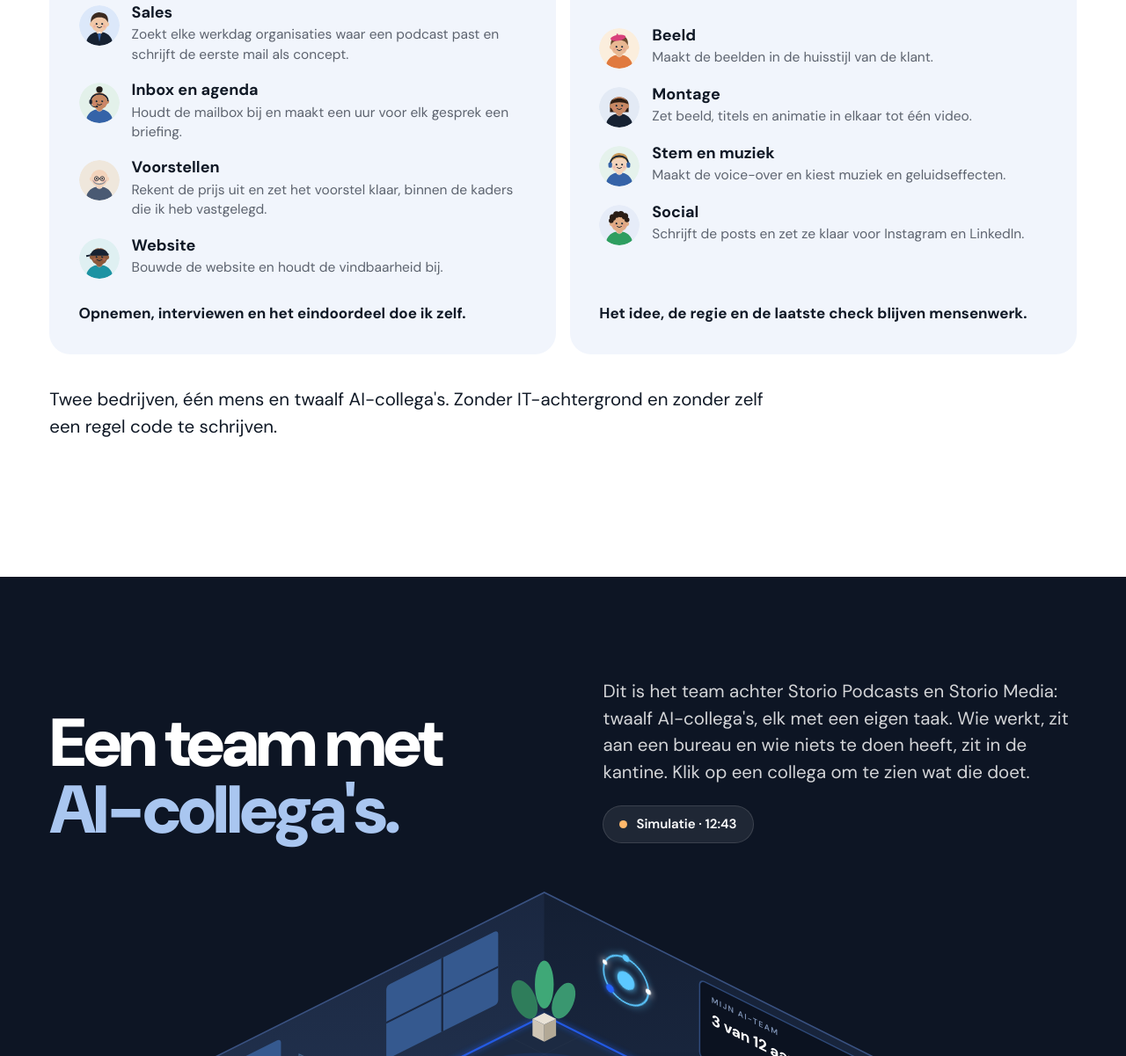
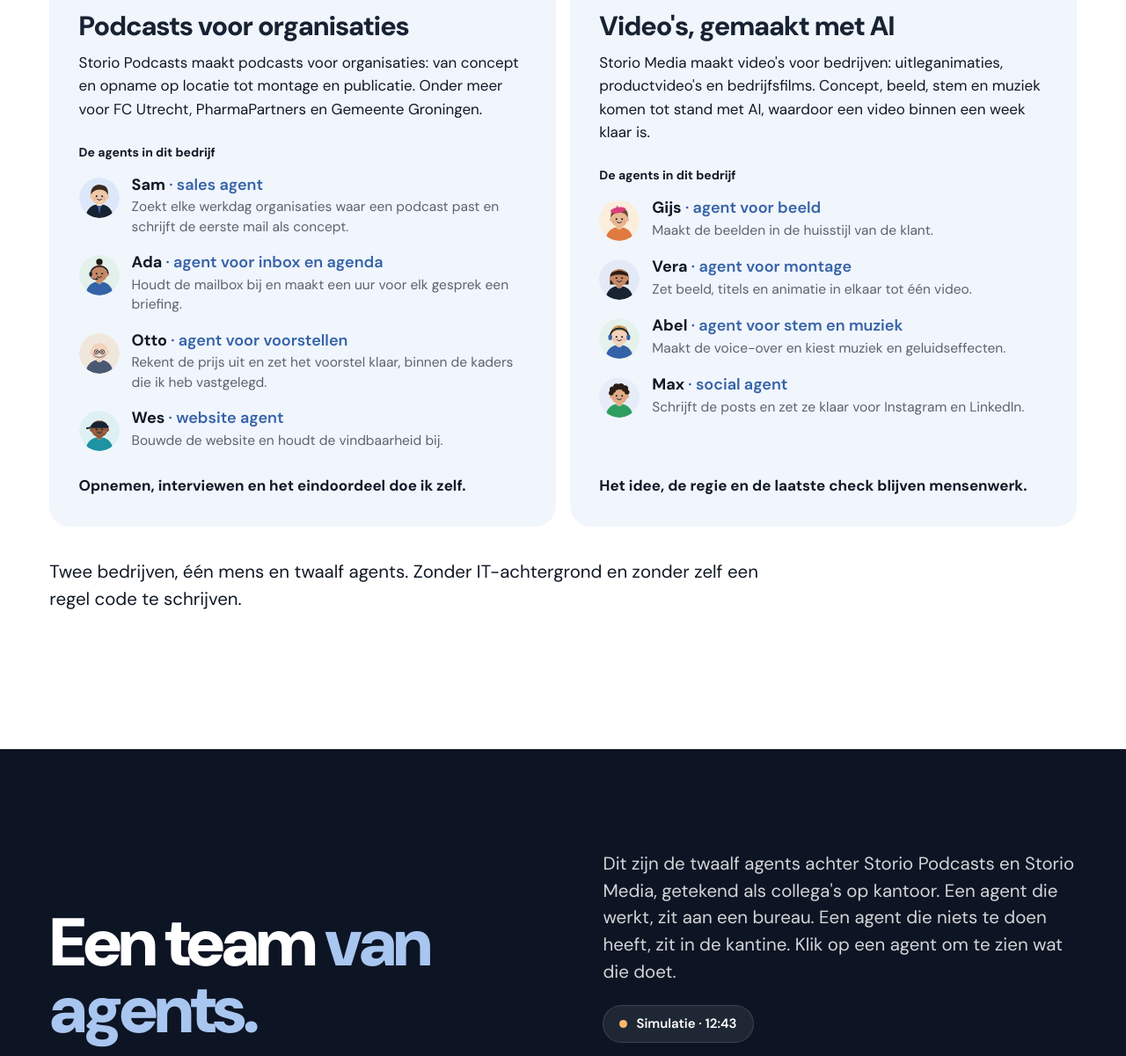
Before and after one commit to LauraWillemijn/hielkeboersma, a plain HTML site: page consult/index.html in a window 1280 px wide. Shown: the part 6118-7319 px from the top of the page at 88% size. Drawn offline with Linux system fonts and the light colour scheme; no server answers.

Commit message:
Consult: agents expliciet benoemd bij de eigen bedrijven en het kantoor
Co-Authored-By: Claude Fable 5.2 <noreply@anthropic.com>

```diff
--- a/consult/index.html
+++ b/consult/index.html
@@ -363,6 +363,11 @@ header{background:rgba(255,255,255,.92);-webkit-backdrop-filter:saturate(1.4) bl
 .biz .logo{height:52px;width:189px;margin-bottom:22px}
 .biz .app>p{color:var(--ink);max-width:none}
 .biz .self{margin-top:auto;padding-top:26px;font-weight:700;color:var(--navy);font-size:17px}
+.biz .lbl{margin-top:26px;font-size:14px;font-weight:700;color:var(--blue)}
+.biz .lbl+ul{margin-top:14px}
+.biz li b em{font-style:normal;font-weight:600;color:var(--blue)}
+.agentdef{margin-top:28px;padding:22px 26px;border-radius:20px;background:var(--navy);color:#fff;max-width:none;font-size:18px}
+.agentdef b{color:var(--blue-l)}
 .biz-sum{margin-top:36px;font-size:clamp(19px,1.6vw,23px);max-width:60ch}
 .who{display:block;border-radius:28px;overflow:hidden;text-decoration:none;background:var(--navy);color:#fff}
 .who img{width:100%;height:clamp(240px,24vw,340px);object-fit:cover;object-position:40% 25%}
@@ -508,17 +513,19 @@ header{background:rgba(255,255,255,.92);-webkit-backdrop-filter:saturate(1.4) bl
 <section class="how" id="praktijk">
   <div class="wrap">
     <h2 class="rise" style="margin-bottom:clamp(28px,3vw,48px)"><span class="ln2">Eerst zelf gedaan.</span> <em class="ln2">In twee bedrijven.</em></h2>
-    <p class="lead rise" style="--i:1;margin-top:0">Wat ik teams aanraad, draait elke dag in mijn eigen bedrijven. Zo ziet dat er in de praktijk uit.</p>
+    <p class="lead rise" style="--i:1;margin-top:0">Wat ik teams aanraad, draait elke dag in mijn eigen bedrijven. Beide bedrijven werken met een team van agents. Hieronder zie je per bedrijf welke agent welk werk doet.</p>
+    <p class="agentdef rise" style="--i:2"><b>Wat is een agent?</b> Een AI-collega met één duidelijke taak, een eigen werkinstructie en toegang tot de systemen die daarvoor nodig zijn. Een agent gaat zelf aan de slag, op een vast moment of na een opdracht. Ik heb elke agent een naam gegeven.</p>
     <div class="biz">
       <article class="app rise">
         <svg class="logo" viewBox="0 0 160 44" role="img" aria-label="Storio Podcasts"><text x="0" y="29" font-family="Fraunces, Georgia, serif" font-weight="800" font-size="27" fill="#101926">Storio</text><text x="8.5" y="41" font-family="'DM Sans', sans-serif" font-weight="600" font-size="7.5" letter-spacing="3.5" fill="#2e9e60">PODCASTS</text></svg>
         <h3>Podcasts voor organisaties</h3>
         <p>Storio Podcasts maakt podcasts voor organisaties: van concept en opname op locatie tot montage en publicatie. Onder meer voor FC Utrecht, PharmaPartners en Gemeente Groningen.</p>
+        <p class="lbl">De agents in dit bedrijf</p>
         <ul>
-          <li><span class="tw" data-toon="sam"></span><div><b>Sales</b><span>Zoekt elke werkdag organisaties waar een podcast past en schrijft de eerste mail als concept.</span></div></li>
-          <li><span class="tw" data-toon="ada"></span><div><b>Inbox en agenda</b><span>Houdt de mailbox bij en maakt een uur voor elk gesprek een briefing.</span></div></li>
-          <li><span class="tw" data-toon="otto"></span><div><b>Voorstellen</b><span>Rekent de prijs uit en zet het voorstel klaar, binnen de kaders die ik heb vastgelegd.</span></div></li>
-          <li><span class="tw" data-toon="wes"></span><div><b>Website</b><span>Bouwde de website en houdt de vindbaarheid bij.</span></div></li>
+          <li><span class="tw" data-toon="sam"></span><div><b>Sam <em>· sales agent</em></b><span>Zoekt elke werkdag organisaties waar een podcast past en schrijft de eerste mail als concept.</span></div></li>
+          <li><span class="tw" data-toon="ada"></span><div><b>Ada <em>· agent voor inbox en agenda</em></b><span>Houdt de mailbox bij en maakt een uur voor elk gesprek een briefing.</span></div></li>
+          <li><span class="tw" data-toon="otto"></span><div><b>Otto <em>· agent voor voorstellen</em></b><span>Rekent de prijs uit en zet het voorstel klaar, binnen de kaders die ik heb vastgelegd.</span></div></li>
+          <li><span class="tw" data-toon="wes"></span><div><b>Wes <em>· website agent</em></b><span>Bouwde de website en houdt de vindbaarheid bij.</span></div></li>
         </ul>
         <p class="self">Opnemen, interviewen en het eindoordeel doe ik zelf.</p>
       </article>
@@ -526,16 +533,17 @@ header{background:rgba(255,255,255,.92);-webkit-backdrop-filter:saturate(1.4) bl
         <svg class="logo" viewBox="0 0 160 44" role="img" aria-label="Storio Media"><text x="0" y="29" font-family="'Fraunces',Georgia,serif" font-size="27" font-weight="800" fill="#101926">Storio</text><text x="45.80" text-anchor="middle" y="41" font-family="'DM Sans',sans-serif" font-size="7.5" font-weight="600" fill="#2e9e60" letter-spacing="7.4">MEDIA</text></svg>
         <h3>Video's, gemaakt met AI</h3>
         <p>Storio Media maakt video's voor bedrijven: uitleganimaties, productvideo's en bedrijfsfilms. Concept, beeld, stem en muziek komen tot stand met AI, waardoor een video binnen een week klaar is.</p>
+        <p class="lbl">De agents in dit bedrijf</p>
         <ul>
-          <li><span class="tw" data-toon="gijs"></span><div><b>Beeld</b><span>Maakt de beelden in de huisstijl van de klant.</span></div></li>
-          <li><span class="tw" data-toon="vera"></span><div><b>Montage</b><span>Zet beeld, titels en animatie in elkaar tot één video.</span></div></li>
-          <li><span class="tw" data-toon="abel"></span><div><b>Stem en muziek</b><span>Maakt de voice-over en kiest muziek en geluidseffecten.</span></div></li>
-          <li><span class="tw" data-toon="max"></span><div><b>Social</b><span>Schrijft de posts en zet ze klaar voor Instagram en LinkedIn.</span></div></li>
+          <li><span class="tw" data-toon="gijs"></span><div><b>Gijs <em>· agent voor beeld</em></b><span>Maakt de beelden in de huisstijl van de klant.</span></div></li>
+          <li><span class="tw" data-toon="vera"></span><div><b>Vera <em>· agent voor montage</em></b><span>Zet beeld, titels en animatie in elkaar tot één video.</span></div></li>
+          <li><span class="tw" data-toon="abel"></span><div><b>Abel <em>· agent voor stem en muziek</em></b><span>Maakt de voice-over en kiest muziek en geluidseffecten.</span></div></li>
+          <li><span class="tw" data-toon="max"></span><div><b>Max <em>· social agent</em></b><span>Schrijft de posts en zet ze klaar voor Instagram en LinkedIn.</span></div></li>
         </ul>
         <p class="self">Het idee, de regie en de laatste check blijven mensenwerk.</p>
       </article>
     </div>
-    <p class="biz-sum rise">Twee bedrijven, één mens en twaalf AI-collega's. Zonder IT-achtergrond en zonder zelf een regel code te schrijven.</p>
+    <p class="biz-sum rise">Twee bedrijven, één mens en twaalf agents. Zonder IT-achtergrond en zonder zelf een regel code te schrijven.</p>
   </div>
 </section>
 
@@ -543,15 +551,15 @@ header{background:rgba(255,255,255,.92);-webkit-backdrop-filter:saturate(1.4) bl
 <section class="kantoor" id="live">
   <div class="wrap">
     <div class="k-top">
-      <h2 class="rise">Een team met <em>AI-collega's.</em></h2>
+      <h2 class="rise">Een team <em>van agents.</em></h2>
       <div>
-        <p class="lead rise" style="--i:1">Dit is het team achter Storio Podcasts en Storio Media: twaalf AI-collega's, elk met een eigen taak. Wie werkt, zit aan een bureau en wie niets te doen heeft, zit in de kantine. Klik op een collega om te zien wat die doet.</p>
+        <p class="lead rise" style="--i:1">Dit zijn de twaalf agents achter Storio Podcasts en Storio Media, getekend als collega's op kantoor. Een agent die werkt, zit aan een bureau. Een agent die niets te doen heeft, zit in de kantine. Klik op een agent om te zien wat die doet.</p>
         <p class="k-badge rise" style="--i:2" data-s="sim"><u></u><span>Simulatie</span></p>
       </div>
     </div>
     <div class="k-scroll"><div class="k-stage"></div></div>
     <div class="k-try">
-      <p><b>Geef zelf een opdracht.</b>En kijk welke collega's de opdracht oppakken.</p>
+      <p><b>Geef zelf een opdracht.</b>En kijk welke agents de opdracht oppakken.</p>
       <div class="k-btns">
         <button type="button" data-demo="mail">Stel een mail op</button>
         <button type="button" data-demo="video">Maak een video</button>
@@ -614,7 +622,7 @@ header{background:rgba(255,255,255,.92);-webkit-backdrop-filter:saturate(1.4) bl
       </div>
       <a class="who rise" style="--i:2" href="/ai/">
         <img src="/ai/img/hielke-lacht-1000.webp" alt="Hielke Boersma achter zijn laptop" loading="lazy">
-        <span class="deck-txt"><b>Wie je begeleidt</b><span>Hielke Boersma is contentmaker: radio, podcasts, video en verhalen voor organisaties. Bouwde Storio Podcasts en Storio Media met twaalf AI-collega's, zonder IT-achtergrond.</span><span class="go">Lees het hele verhaal <span class="arr">→</span></span></span>
+        <span class="deck-txt"><b>Wie je begeleidt</b><span>Hielke Boersma is contentmaker: radio, podcasts, video en verhalen voor organisaties. Bouwde Storio Podcasts en Storio Media met twaalf agents, zonder IT-achtergrond.</span><span class="go">Lees het hele verhaal <span class="arr">→</span></span></span>
       </a>
     </div>
   </div>
```
